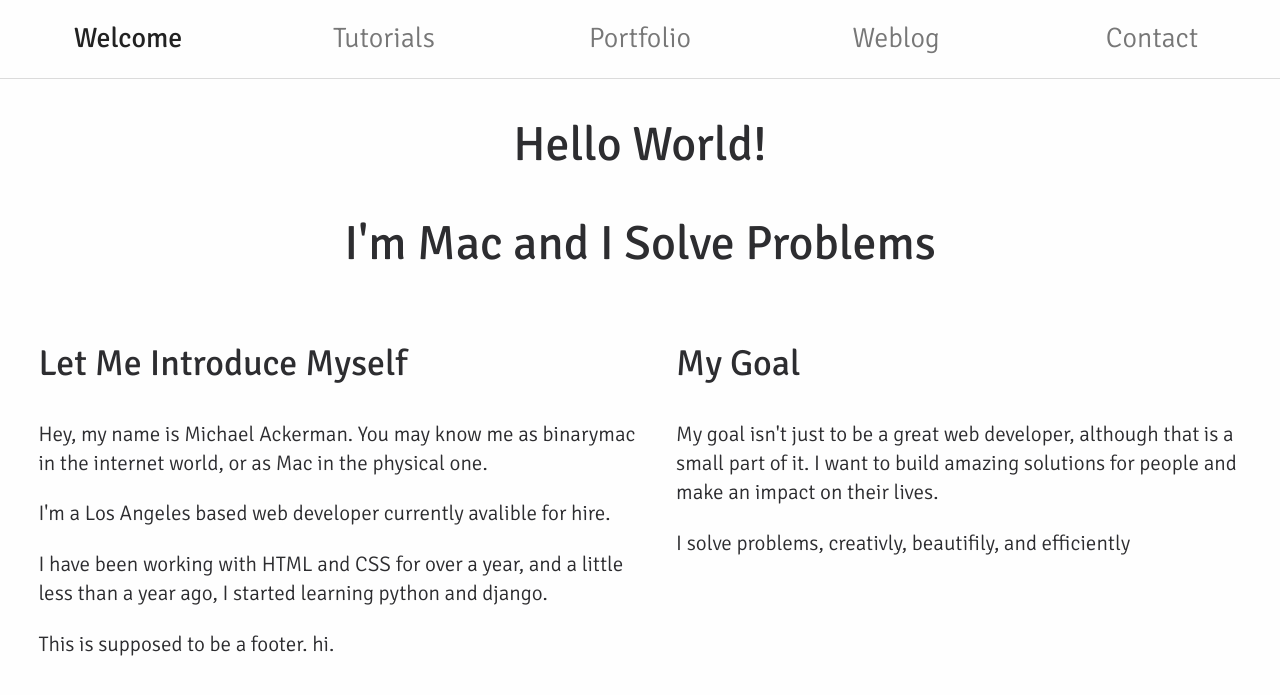
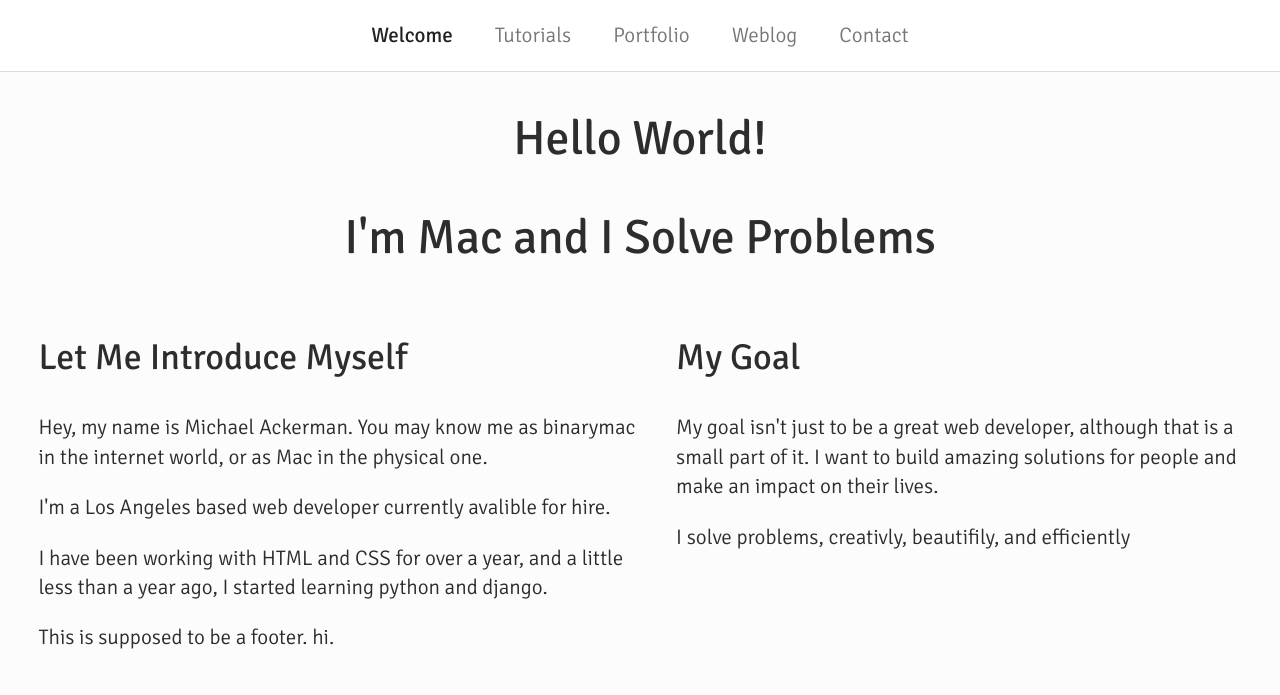
Before and after one commit to macrman/binarymac, a Django app: page / in a window 1280 px wide. Shown: the top 695 px of the page. Run offline with Django 3.2, Linux system fonts and the light colour scheme; some libraries are stand-ins or nearby versions.

Commit message:
appearance changes and code clean up for nav
The main-nav now has different appearanace, and extra html cruft has
been removed:

 - background for nav is now white(#ffffff)
 - nav items no longer use the grid (span_x_of_x removed), uses
    inline-block instead
 - body background is now an off white (#fcfcfc)
 - font size changed for nav anchor links
 - extra wrappers around the nav items removed
 - nav menu no longer spans the entire page

```diff
--- a/binarymac/static/css/main.css
+++ b/binarymac/static/css/main.css
@@ -15,7 +15,7 @@ body {
     line-height:1.4;
     font-family:"Signika", sans-serif;
     font-weight:300;
-    background-color:#fefefe;
+    background-color:#FCFCFC;
     color:#2D2D30;
     text-rendering: optimizelegibility;
 }
@@ -126,7 +126,7 @@ h4, .tall {font-size:28px;}
 h5, .short {font-size:24px;}
 h6, .shorter {font-size:21px;}
 .base {font-size:21px;}
-small, .small {font-size:16px;}
+small, .small {font-size:18px;}
 
 h1, h2, h3, h4, h5, h6 {
     font-weight:400;
@@ -137,8 +137,13 @@ h1, h2, h3, h4, h5, h6 {
   --------
 */
 
-.container-header {
+.post_header {
     text-align: center;
+    margin: 1em 0;
+}
+
+.post_title {
+    margin:0;
 }
 
 .container {
@@ -200,6 +205,7 @@ h1, h2, h3, h4, h5, h6 {
     display: table;
     width: 100%;
     border-bottom:1px solid #DBDBDB;
+    background: #FFFFFF;
 }
 
 
@@ -207,9 +213,10 @@ h1, h2, h3, h4, h5, h6 {
     display: table-cell;
     text-decoration: none;
     text-align: center;
-    padding: 1.5%;
     color: #777;
     font-weight: 300;
+    padding: 1em;
+    display: inline-block;
 }
 
 .menu-big, .menu-small {
@@ -223,7 +230,7 @@ h1, h2, h3, h4, h5, h6 {
 #masthead {
 }
 
-.active {
+#main-nav a.active {
     font-weight: 400;
     color: #222;
 }
@@ -231,6 +238,8 @@ h1, h2, h3, h4, h5, h6 {
 
 .pub_date {
     display:block;
+    font-size:18px;
+    text-transform: uppercase;
 }
 /* ==========================================================================
    Helper classes
--- a/binarymac/templates/includes/main_nav.html
+++ b/binarymac/templates/includes/main_nav.html
@@ -1,17 +1,7 @@
 <nav id="main-nav" class="clearfix">
-    <a id="" class="span_1_of_5" href="{% url home_view %}">
-        <span class="menu-big tall {% if active_tab == 'home' %}active{% endif %}">Welcome</span>
-    </a>
-    <a id="" class="span_1_of_5" href="{% url tutorial_list %}">
-        <span class="menu-big tall {% if active_tab == 'tutorials' %}active{% endif %}">Tutorials</span>
-    </a>
-    <a id="" class="span_1_of_5" href="{% url home_view %}">
-        <span class="menu-big tall {% if active_tab == 'portfolio' %}active{% endif %}">Portfolio</span>
-    </a>
-    <a id="" class="span_1_of_5" href="{% url post_list %}">
-        <span class="menu-big tall {% if active_tab == 'blog' %}active{% endif %}">Weblog</span>
-    </a>
-    <a id="" class="span_1_of_5" href="{% url home_view %}">
-        <span class="menu-big tall {% if active_tab == 'contact' %}active{% endif %}">Contact</span>
-    </a>
+    <a id="" class="menu-big shorter {% if active_tab == 'home' %}active{% endif %}" href="{% url home_view %}">Welcome</a>
+    <a id="" class="menu-big shorter {% if active_tab == 'tutorials' %}active{% endif %}" href="{% url tutorial_list %}">Tutorials</a>
+    <a id="" class="menu-big shorter {% if active_tab == 'portfolio' %}active{% endif %}" href="{% url home_view %}">Portfolio</a>
+    <a id="" class="menu-big shorter {% if active_tab == 'blog' %}active{% endif %}"href="{% url post_list %}">Weblog</a>
+    <a id="" class="menu-big shorter {% if active_tab == 'contact' %}active{% endif %}" href="{% url home_view %}">Contact</a>
 </nav>
--- a/myblog/templates/post_detail.html
+++ b/myblog/templates/post_detail.html
@@ -6,8 +6,10 @@
 
 {% block main %}
 <article class="l_max_text_width">
-    <h2 class="container-header">{{ object.title }}</h2>
-    <span class="pub_date">{{ object.pub_date }}</span>
+    <header class="post_header">
+        <h2 class="post_title">{{ object.title }}</h2>
+        <span class="pub_date">{{ object.pub_date }}</span>
+    </header>
     {{ object.content }}
 
 {% for tag in object.tag.all %}
```
